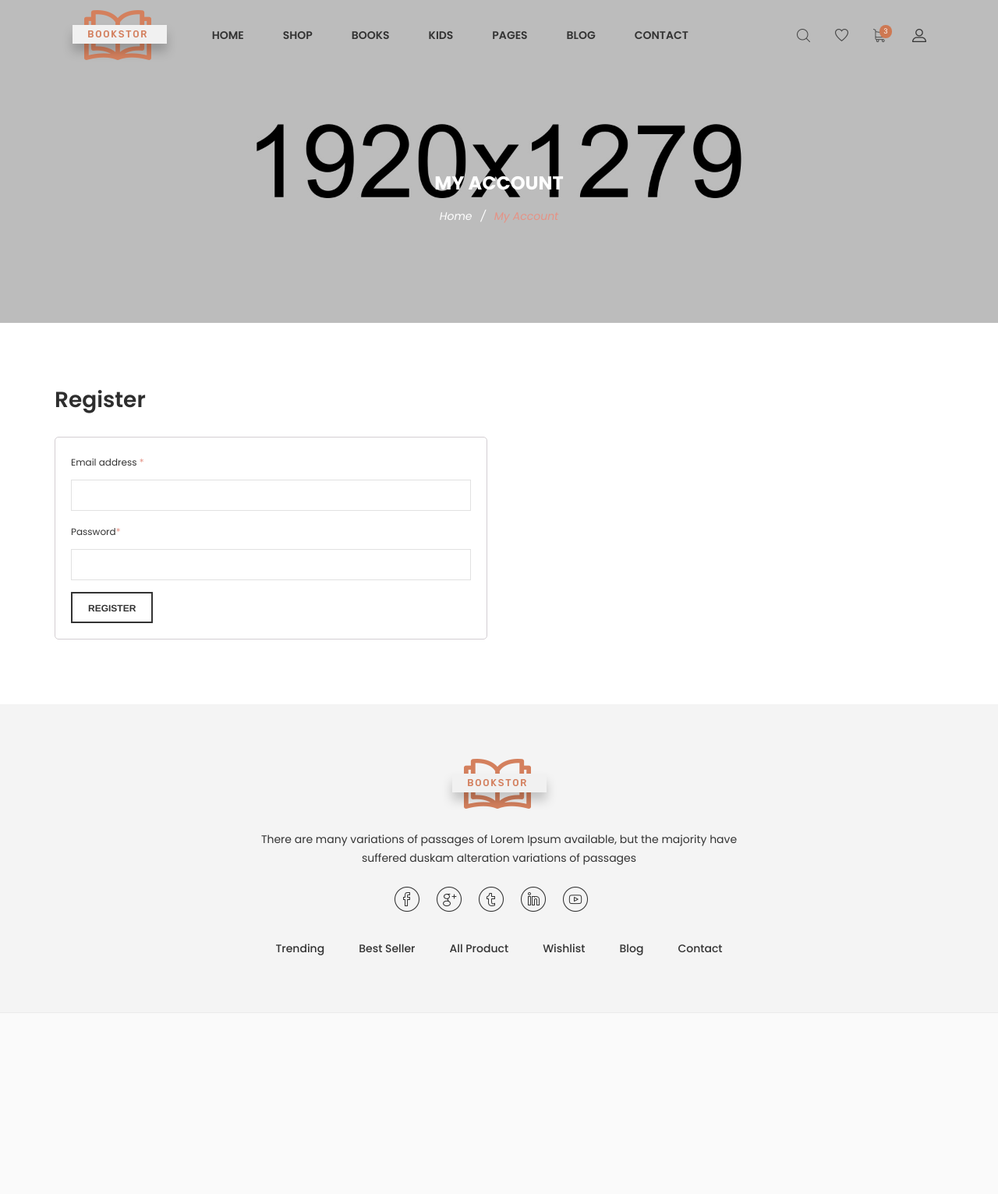
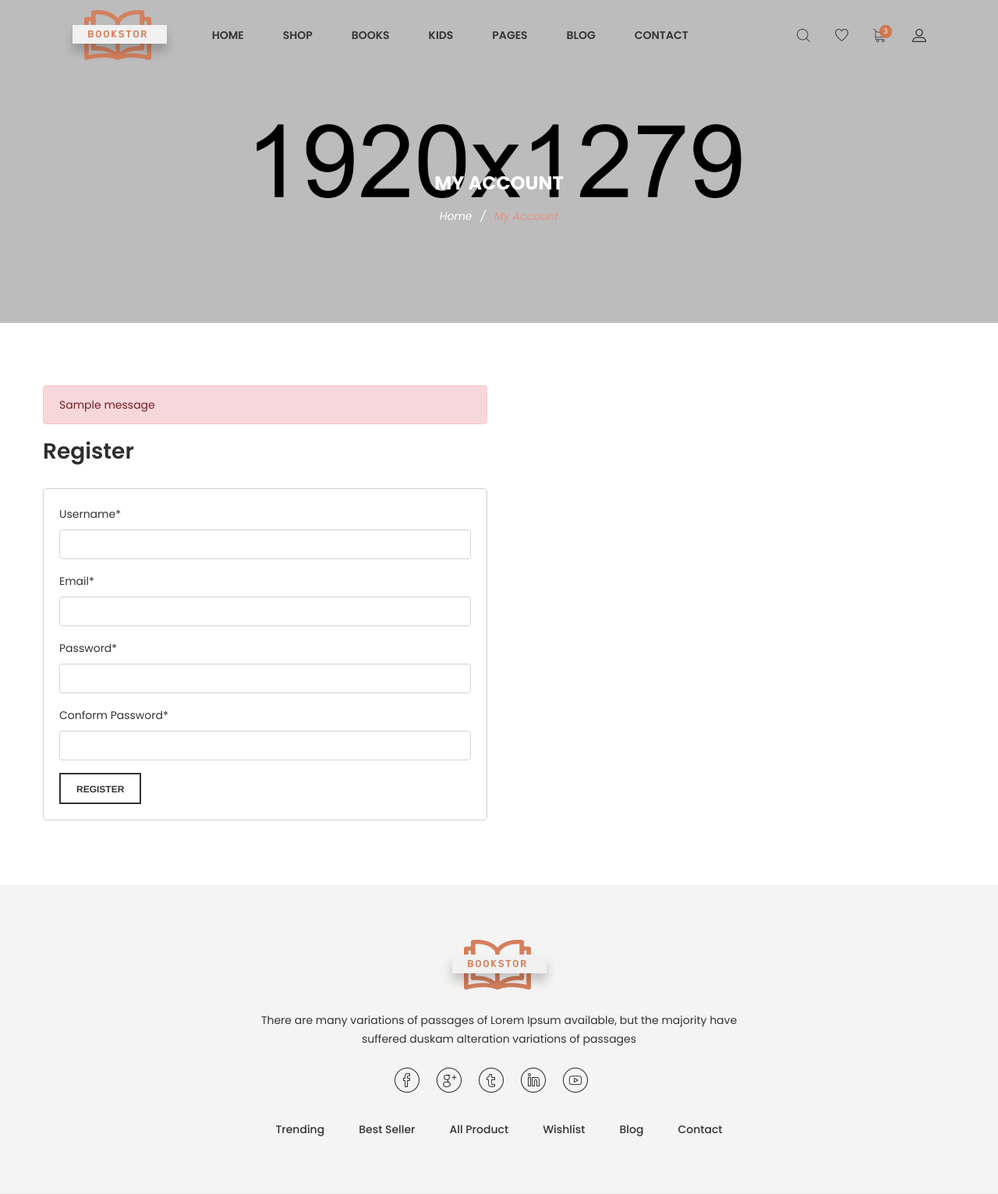
Before and after one commit to RomjanHossain/Project_Ecommerce, a Django app: page /register/ in a window 1280 px wide. Shown: the whole page at 78% size. Before the commit the page ends 1299 px from the top, so only its background shows below. Run offline with Django 3.2, Linux system fonts and the light colour scheme; one stand-in notice (Sample message) is shown; some libraries are stand-ins or nearby versions; some web fonts are replaced.

Commit message:
register user created

```diff
--- a/basic/forms.py
+++ b/basic/forms.py
@@ -1,4 +1,8 @@
 from django import forms
+from django.contrib.auth import get_user_model
+from django.contrib import messages
+
+User = get_user_model()
 
 
 class ContactForm(forms.Form):
@@ -33,30 +37,31 @@ class SignInForm(forms.Form):
     password = forms.CharField(widget=forms.PasswordInput)
 
 
-# class Registerform(forms.Form):
-#     username = forms.CharField()
-#     email = forms.EmailField()
-#     password = forms.CharField(widget=forms.PasswordInput)
-#     password1 = forms.CharField(label="Conform Password", widget=forms.PasswordInput)
-#
-#     def clean_username(self):
-#         username = self.cleaned_data.get('username')
-#         qs = User.objects.filter(username=username)
-#         if qs.exists():
-#             raise forms.ValidationError("Username is Taken!")
-#         return username
-#
-#     def clean_email(self):
-#         email = self.cleaned_data.get('email')
-#         qs = User.objects.filter(email=email)
-#         if qs.exists():
-#             raise forms.ValidationError("Email is Taken!")
-#         return email
-#
-#     def clean(self):
-#         data = self.cleaned_data
-#         password = self.cleaned_data.get('password')
-#         password1 = self.cleaned_data.get('password1')
-#         if password != password1:
-#             raise forms.ValidationError("Password should match, boy")
-#         return data
+class Registerform(forms.Form):
+    username = forms.CharField()
+    email = forms.EmailField()
+    password = forms.CharField(widget=forms.PasswordInput)
+    password1 = forms.CharField(label="Conform Password", widget=forms.PasswordInput)
+
+    def clean_username(self):
+        username = self.cleaned_data.get('username')
+        qs = User.objects.filter(username=username)
+        if qs.exists():
+            raise forms.ValidationError("Username is Taken!")
+
+        return username
+
+    def clean_email(self):
+        email = self.cleaned_data.get('email')
+        qs = User.objects.filter(email=email)
+        if qs.exists():
+            raise forms.ValidationError("Email is Taken!")
+        return email
+
+    def clean(self):
+        data = self.cleaned_data
+        password = self.cleaned_data.get('password')
+        password1 = self.cleaned_data.get('password1')
+        if password != password1:
+            raise forms.ValidationError("Password should match, boy")
+        return data
--- a/basic/views.py
+++ b/basic/views.py
@@ -1,8 +1,10 @@
 from django.shortcuts import render, redirect
-from .forms import ContactForm, SignInForm
+from .forms import ContactForm, SignInForm, Registerform
 from django.contrib import messages
-from django.contrib.auth import authenticate, login, logout
+from django.contrib.auth import authenticate, get_user_model, login, logout
 # Create your views here.
+
+User = get_user_model()
 
 
 def home(request):
@@ -41,7 +43,6 @@ def login_form(request):
         if user is not None:
             login(request, user)
             print(user.is_authenticated)
-            messages.success(request, "You've logged in Successfully")
             return redirect('home')
         else:
             messages.success(request, "Info incorrecet")
@@ -51,17 +52,26 @@ def login_form(request):
 
 
 def register(request):
+    form = Registerform(request.POST or None)
     context = {
-        'title': 'Register'
+        'title': 'Register',
+        'form': form
     }
+    if form.is_valid():
+        print(form.cleaned_data)
+        username = form.cleaned_data['username']
+        email = form.cleaned_data['email']
+        password = form.cleaned_data['password1']
+        new_user = User.objects.create_user(username, email, password)
+        messages.success(request, message=f"User {username} created")
+        return redirect('login')
     return render(request, 'basic/auth/regi.html', context)
+
+
+def logout_user(request):
+    logout(request)
+    return redirect('home')
 
 
 def test(request):
     return render(request, 'basic/test.html')
-
-
-def logout_user(request):
-    logout(request)
-    messages.success(request, "You're logged Out Successfully")
-    return redirect('home')
--- a/error.txt
+++ /dev/null
@@ -1,3 +0,0 @@
-01. Form does not show error when email is not gmail!
-02. view my Account
-03 . view my wishlist
--- a/templates/basic/auth/regi.html
+++ b/templates/basic/auth/regi.html
@@ -1,5 +1,6 @@
 {%extends 'basic/home.html'%}
 {%block content%}
+{% load crispy_forms_tags %}
 <div class="ht__bradcaump__area bg-image--6">
     <div class="container">
         <div class="row">
@@ -18,27 +19,31 @@
 </div>
 <!-- End Bradcaump area -->
 <!-- Start My Account Area -->
-<section class="my_account_area pt--80 pb--55 bg--white " >
+<section class="my_account_area pt--80 pb--55 bg--white">
     <div class="container">
+        <div class="row">
             <div class="col-lg-6 col-12">
-                <div class="my__account__wrapper">
+                {%if messages%}
+
+                {%for message in messages%}
+                <div class="alert alert-danger alert-dismissible fade show" role="alert">
+                    {{message}}
+                    {%endfor%}
+
+                </div>
+                {%endif%}
+                <!-- <div class="my__account__wrapper"> -->
                 <h3 class="account__title">Register</h3>
-                    <form action="#">
+                <form action="#" method="POST">
                     <div class="account__form">
-                            <div class="input__box">
-                                <label>Email address <span>*</span></label>
-                                <input type="email">
-                            </div>
-                            <div class="input__box">
-                                <label>Password<span>*</span></label>
-                                <input type="password">
-                            </div>
+                        {%csrf_token%}
+                        {{form|crispy}}
                         <div class="form__btn">
                             <button>Register</button>
                         </div>
                     </div>
                 </form>
-                </div>
+                <!-- </div> -->
             </div>
         </div>
 </section>
```
Also changed, not shown: db.sqlite3, templates/basic/auth/login.html (indentation only). Lines whose indentation alone changed are shown as unchanged.
